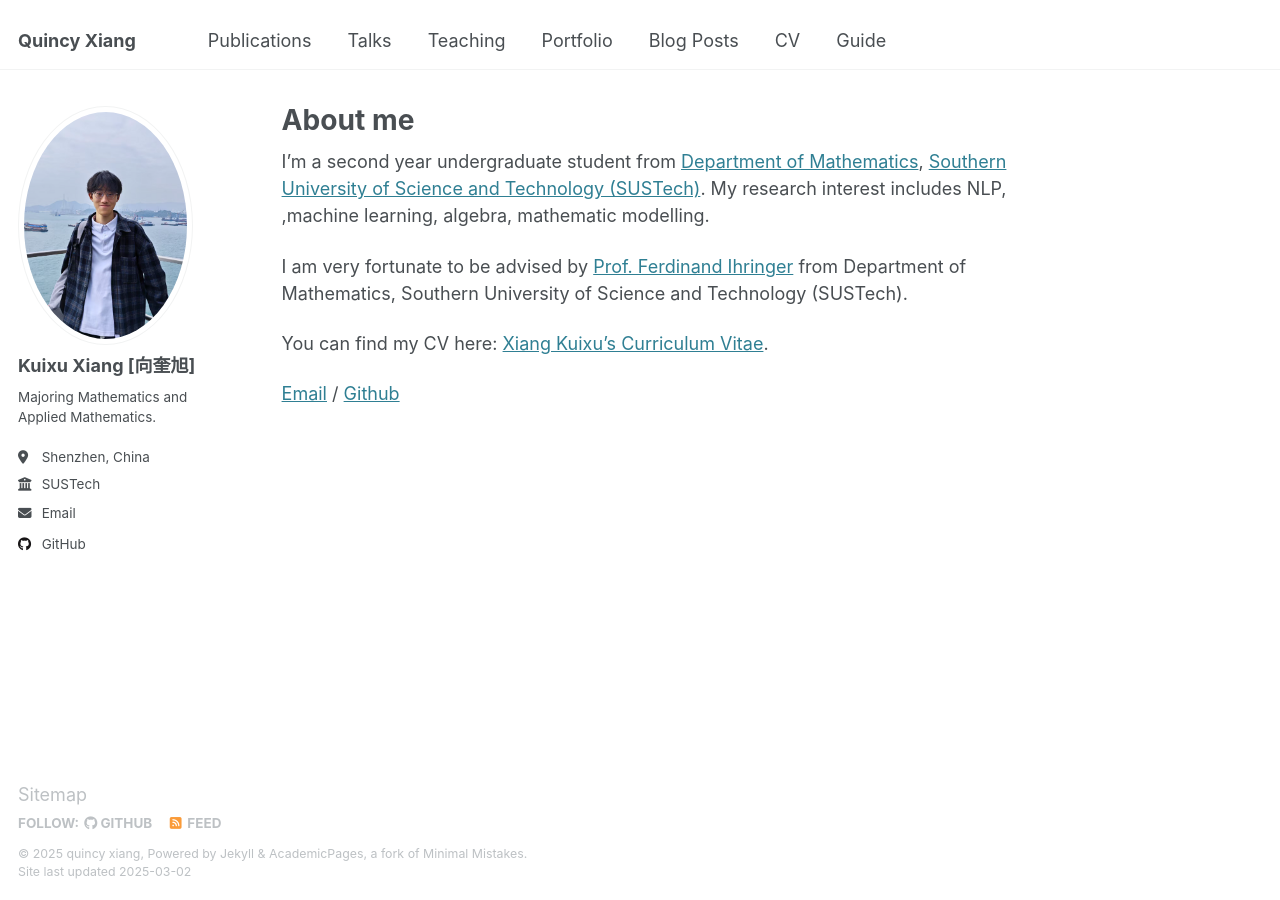
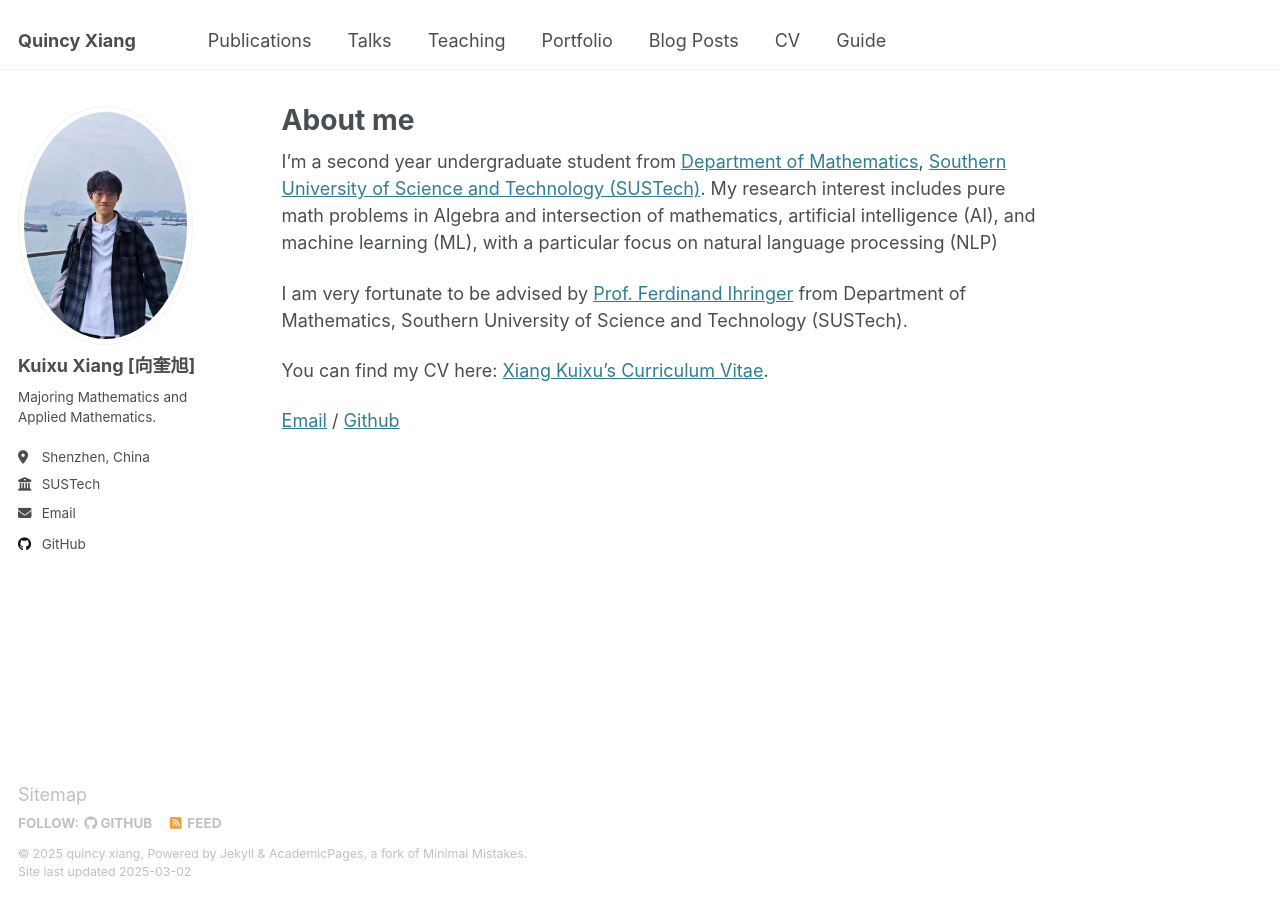
Before and after one commit to QUINCY-XIANG/quincyxiang.github.io, a Jekyll site: the page built from _pages/about.md, in a window 1280 px wide. Built offline with Jekyll 4.4.1, drawn with Linux system fonts in a browser that asks for light colours.

Commit message:
Update about.md

```diff
--- a/_pages/about.md
+++ b/_pages/about.md
@@ -7,7 +7,7 @@ redirect_from:
   - /about.html
 ---
 
-I'm a second year undergraduate student from [Department of Mathematics](https://math.sustech.edu.cn/), [Southern University of Science and Technology (SUSTech)](https://www.sustech.edu.cn/). My research interest includes NLP, ,machine learning, algebra, mathematic modelling.
+I'm a second year undergraduate student from [Department of Mathematics](https://math.sustech.edu.cn/), [Southern University of Science and Technology (SUSTech)](https://www.sustech.edu.cn/). My research interest includes pure math problems in Algebra and intersection of mathematics, artificial intelligence (AI), and machine learning (ML), with a particular focus on natural language processing (NLP)
 
 I am very fortunate to be advised by [Prof. Ferdinand Ihringer](https://math.ihringer.org/) from Department of Mathematics, Southern University of Science and Technology (SUSTech).
 
```
